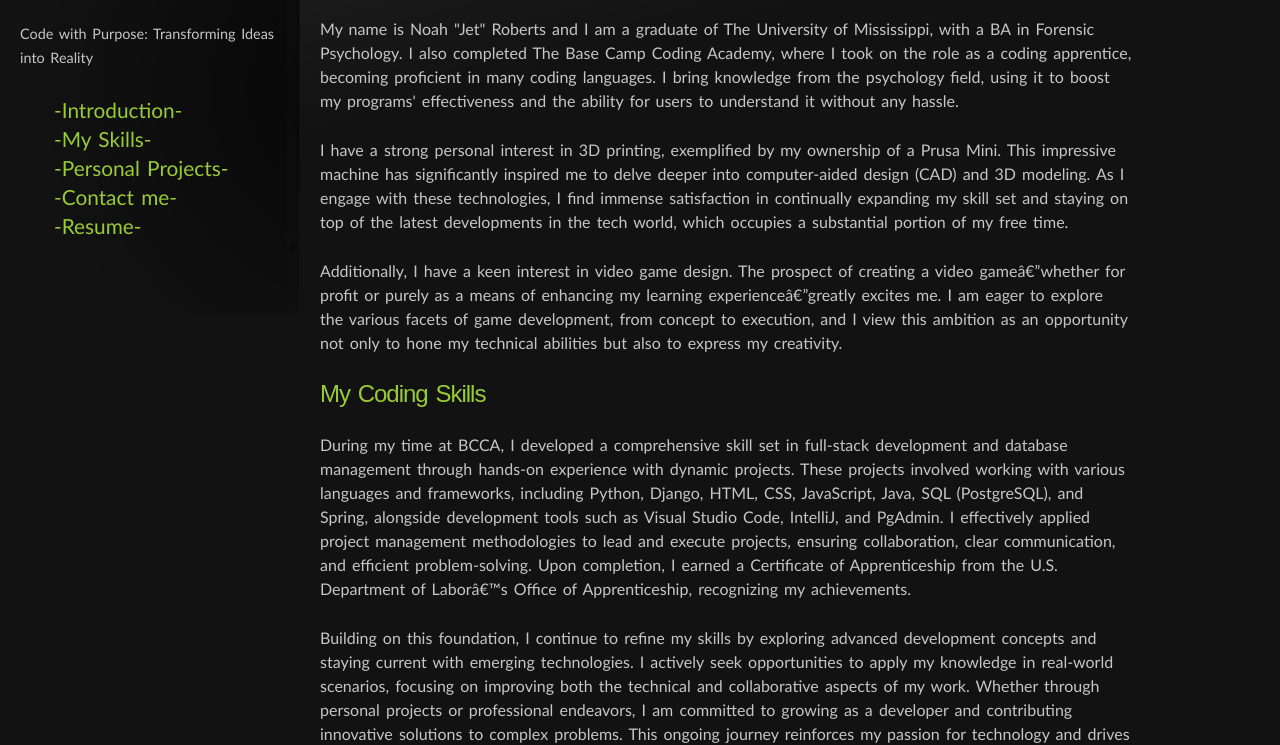
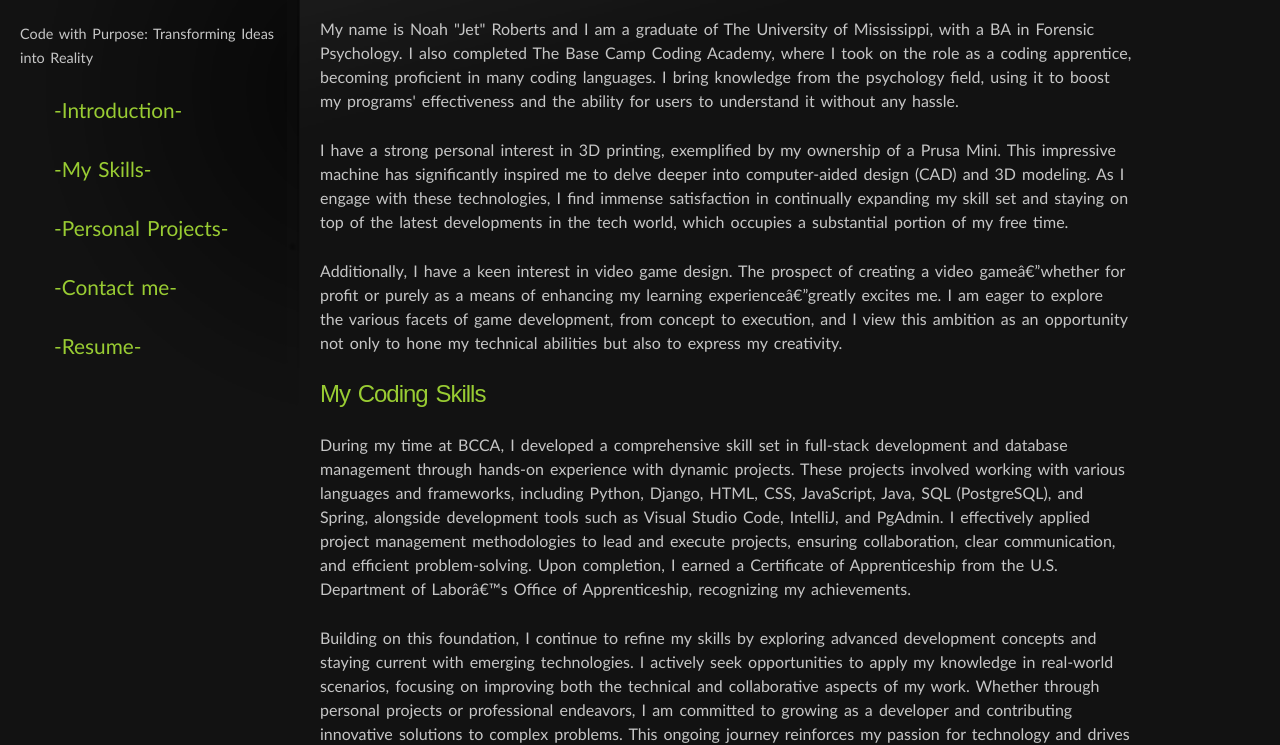
Before and after one commit to JetRobertsBCCA/Portfolio_, a plain HTML site: page index.html in a window 1280 px wide. Shown: the part 56-801 px from the top of the page. Drawn offline with Linux system fonts and the light colour scheme.

Commit message:
chages to padding in navbar

```diff
--- a/index.html
+++ b/index.html
@@ -6,18 +6,18 @@
 <link rel="stylesheet" href="css/1.css" type="text/css" media="screen,projection" />
 </head>
 <body>
-<div id="sidebar">
-  <h1><a href="#">Noah Jet Roberts</a></h1>
-  <p> Code with Purpose: Transforming Ideas into Reality </p>
-  <ol id="nav">
-    <a href="#intro"><b></b>-Introduction-</a>
-    <a href="#skills"><b></b>-My Skills-</a>
-    <a href="#projects"><b></b>-Personal Projects-</a>
-    <a href="#contact"><b></b>-Contact me-</a>
-    <a href="https://olemiss-my.sharepoint.com/:w:/g/personal/njrobert_olemiss_edu/EeB2hnNSN7lPjk-297X2tPQBqnqcw_Azfg0w4Yf_X2_riQ?e=9NYQa1" target="_blank"><b></b>-Resume-</a>
+  <div id="sidebar">
+    <h1><a href="#">Noah Jet Roberts</a></h1>
+    <p> Code with Purpose: Transforming Ideas into Reality </p>
+    <ol id="nav">
+      <a href="#intro" style="display: block; margin-bottom: 30px;"><b></b>-Introduction-</a>
+      <a href="#skills" style="display: block; margin-bottom: 30px;"><b></b>-My Skills-</a>
+      <a href="#projects" style="display: block; margin-bottom: 30px;"><b></b>-Personal Projects-</a>
+      <a href="#contact" style="display: block; margin-bottom: 30px;"><b></b>-Contact me-</a>
+      <a href="https://olemiss-my.sharepoint.com/:w:/g/personal/njrobert_olemiss_edu/EeB2hnNSN7lPjk-297X2tPQBqnqcw_Azfg0w4Yf_X2_riQ?e=9NYQa1" target="_blank" style="display: block; margin-bottom: 30px;"><b></b>-Resume-</a>
+    </ol>
+  </div>
 
-  </ol>
-</div>
 <div id="content">
   <h2 class="first"><a href="#intro" id="intro">Introduction</a></h2>
   <p> My name is Noah "Jet" Roberts and I am a graduate of The University of Mississippi, with a BA in Forensic Psychology. I also completed The Base Camp Coding Academy, where I took on the role as a coding apprentice, becoming proficient in many coding languages. I bring knowledge from the psychology field, using it to boost my programs' effectiveness and the ability for users to understand it without any hassle. </p>
```
